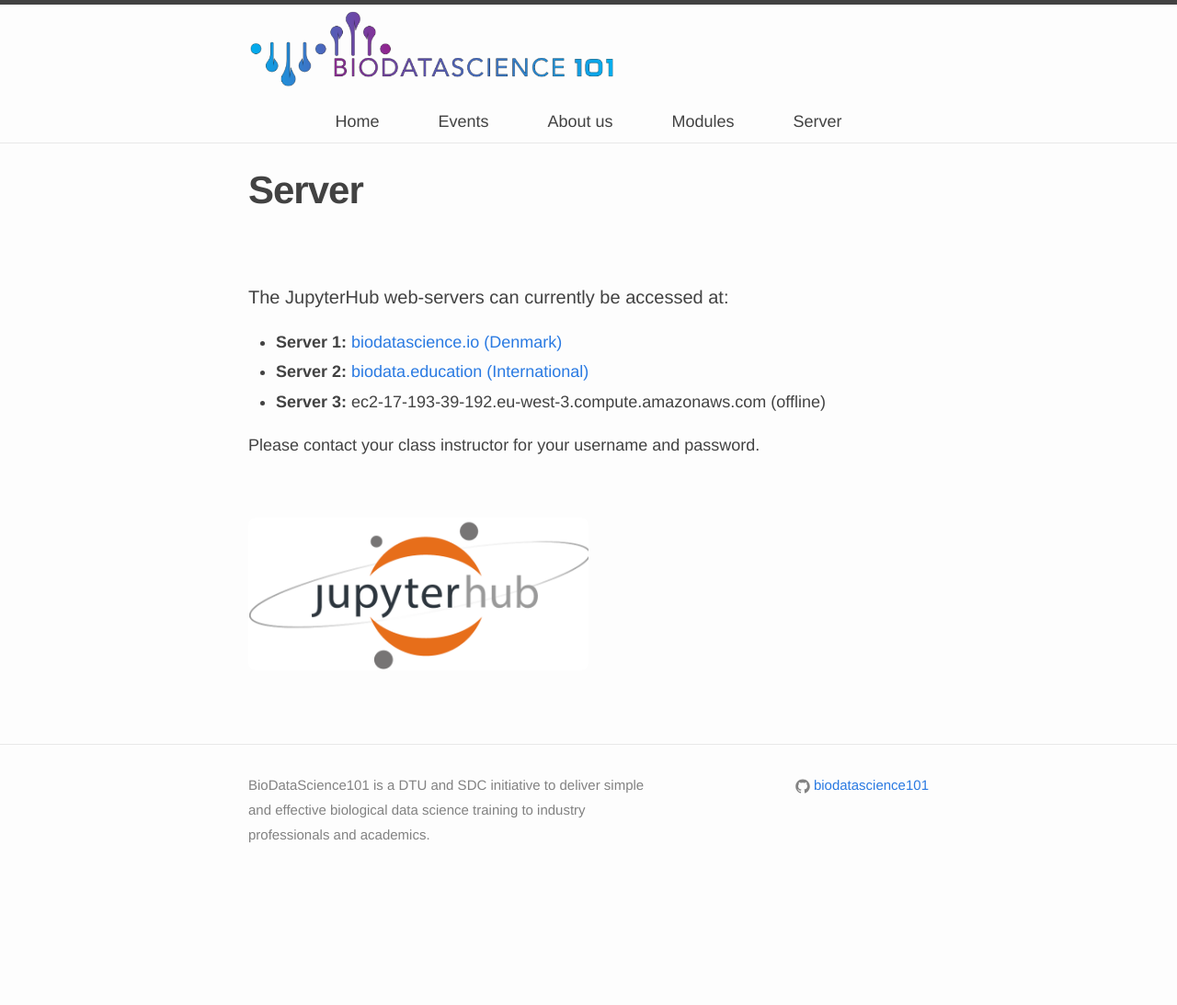
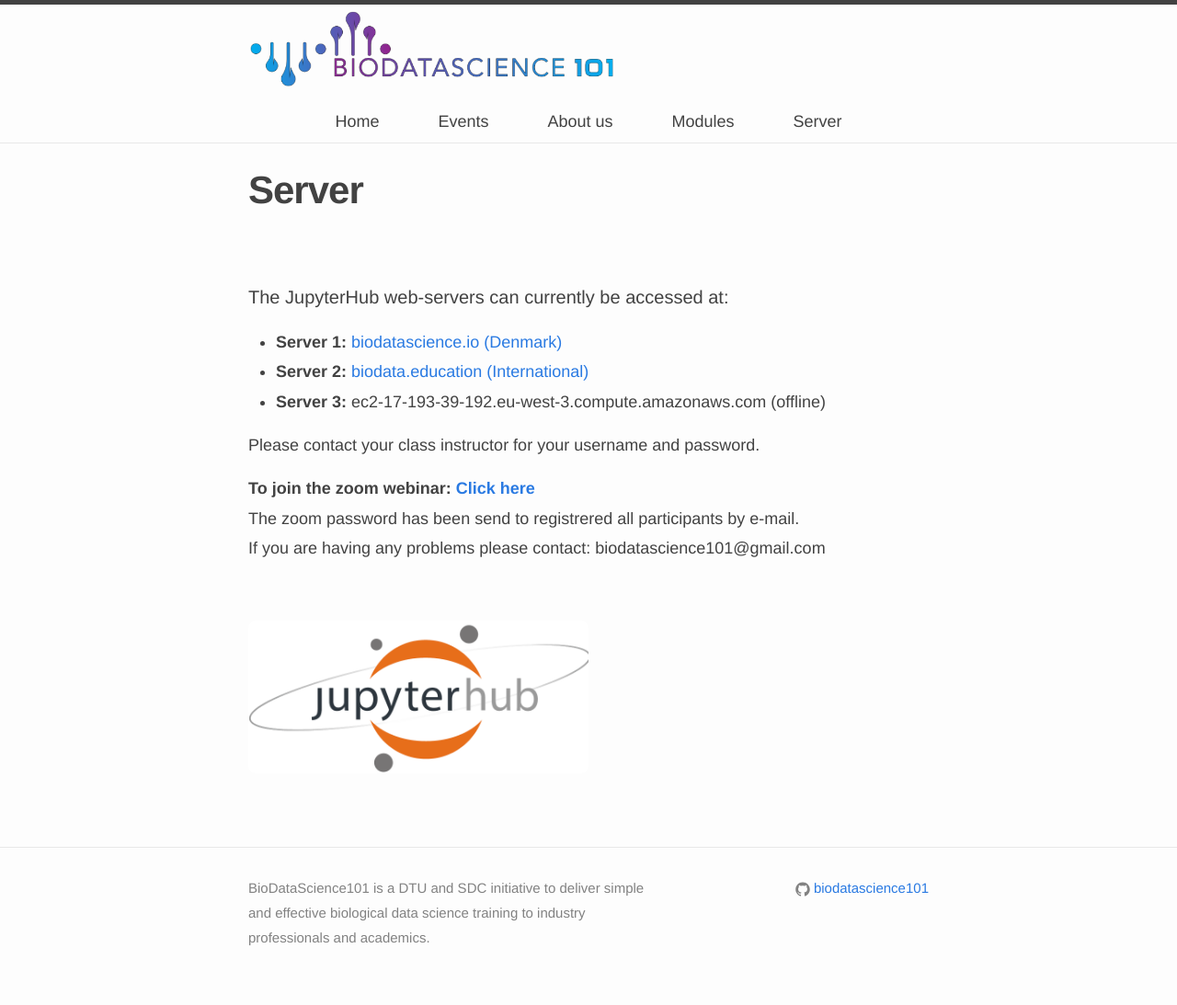
Before and after one commit to biodatascience101/BioDataScience101.github.io, a Jekyll site: the page built from _pages/server/index.md, in a window 1280 px wide. Shown: the whole page at 92% size. Built offline with Jekyll 4.4.1, drawn with Linux system fonts in a browser that asks for light colours; nearby versions of some CDN libraries; before the commit the page ends 981 px from its top, so only the background shows below that.

Commit message:
Update index.md

```diff
--- a/_pages/server/index.md
+++ b/_pages/server/index.md
@@ -14,6 +14,13 @@ rank: 5
 
 Please contact your class instructor for your username and password.
 
+<b> To join the zoom webinar:  <a href=" https://zoom.us/j/270125787?pwd=VVNjK1I0VFkrcVZDWSs0Uy82b3o2QT09 ">Click here </a></b>
+<br>
+The zoom password has been send to registrered all participants by e-mail.
+<br>
+If you are having any problems please contact: biodatascience101@gmail.com
+
+
 <br>
 <div style="margin-bottom: 50px;">
   <p>
```
